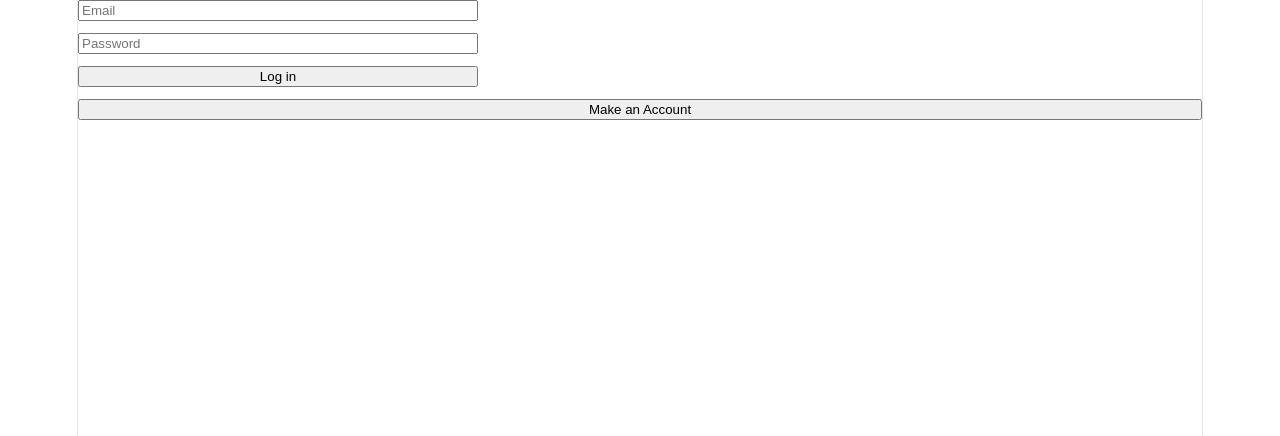
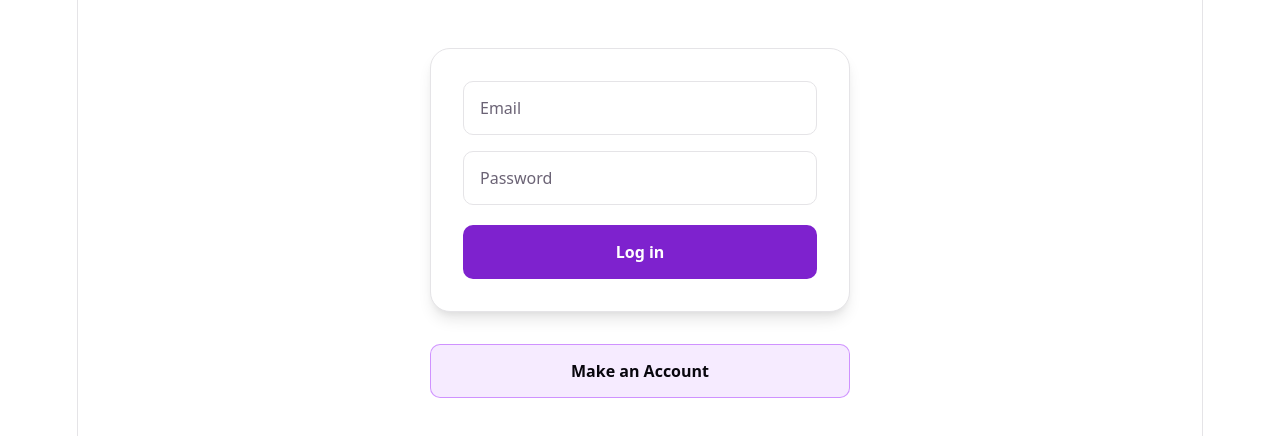
Before and after one commit to bgkz/SupportOps-AI, a React (Vite) app in the folder frontend/: page / in a window 1280 px wide. Shown: the top 436 px of the page. Built offline with nearby package versions, Linux system fonts and the light colour scheme; no server answers.

Commit message:
style: improve login form and sign-up button appearance

```diff
--- a/frontend/src/App.css
+++ b/frontend/src/App.css
@@ -5,3 +5,48 @@
   flex-direction: column;
   gap: 12px;
 }
+
+.main-app > button {
+  box-sizing: border-box;
+  align-self: center;
+  width: calc(100% - 32px);
+  max-width: 420px;
+  min-height: 50px;
+  margin: -28px 0 32px;
+  padding: 13px 20px;
+  border: 1px solid var(--accent-border);
+  border-radius: 10px;
+  background: var(--accent-bg);
+  color: var(--text-h);
+  font: inherit;
+  font-size: 16px;
+  font-weight: 600;
+  cursor: pointer;
+  transition: background 160ms ease, border-color 160ms ease;
+}
+
+.main-app > button:hover {
+  border-color: var(--accent);
+  background: var(--bg);
+}
+
+.main-app > button:active {
+  background: var(--accent-bg);
+}
+
+.main-app > button:focus-visible {
+  outline: 2px solid var(--accent);
+  outline-offset: 3px;
+}
+
+@media (max-width: 480px) {
+  .main-app > button {
+    margin-top: -12px;
+  }
+}
+
+@media (prefers-reduced-motion: reduce) {
+  .main-app > button {
+    transition: none;
+  }
+}
--- a/frontend/src/components/LoginView.css
+++ b/frontend/src/components/LoginView.css
@@ -1,6 +1,101 @@
 .login-view {
   display: flex;
   flex-direction: column;
-  gap: 12px;
-  max-width: 400px;
+  gap: 16px;
+  box-sizing: border-box;
+  width: calc(100% - 32px);
+  max-width: 420px;
+  margin: 48px auto;
+  padding: 32px;
+  border: 1px solid var(--border);
+  border-radius: 20px;
+  background: var(--bg);
+  box-shadow: var(--shadow);
+  text-align: left;
 }
+
+.login-view input {
+  box-sizing: border-box;
+  width: 100%;
+  min-width: 0;
+  min-height: 50px;
+  padding: 13px 16px;
+  border: 1px solid var(--border);
+  border-radius: 10px;
+  background: var(--bg);
+  color: var(--text-h);
+  font: inherit;
+  font-size: 16px;
+  transition: border-color 160ms ease, box-shadow 160ms ease;
+}
+
+.login-view input::placeholder {
+  color: var(--text);
+  opacity: 1;
+}
+
+.login-view input:hover {
+  border-color: var(--accent-border);
+}
+
+.login-view input:focus-visible {
+  outline: 2px solid var(--accent);
+  outline-offset: 2px;
+  border-color: var(--accent);
+  box-shadow: 0 0 0 4px var(--accent-bg);
+}
+
+.login-view button {
+  min-height: 50px;
+  margin-top: 4px;
+  padding: 13px 20px;
+  border: 1px solid transparent;
+  border-radius: 10px;
+  background: #7e22ce;
+  color: #fff;
+  font: inherit;
+  font-size: 16px;
+  font-weight: 600;
+  cursor: pointer;
+  transition: background 160ms ease, box-shadow 160ms ease;
+}
+
+.login-view button:hover {
+  background: #6b21a8;
+  box-shadow: 0 4px 12px var(--accent-bg);
+}
+
+.login-view button:active {
+  background: #581c87;
+}
+
+.login-view button:focus-visible {
+  outline: 2px solid var(--accent);
+  outline-offset: 3px;
+}
+
+.login-view [role="alert"] {
+  padding: 12px 14px;
+  border: 1px solid #ef4444;
+  border-radius: 10px;
+  background: rgba(239, 68, 68, 0.08);
+  color: var(--text-h);
+  font-size: 14px;
+  line-height: 1.5;
+  overflow-wrap: anywhere;
+}
+
+@media (max-width: 480px) {
+  .login-view {
+    margin: 24px auto;
+    padding: 24px 20px;
+    border-radius: 16px;
+  }
+}
+
+@media (prefers-reduced-motion: reduce) {
+  .login-view input,
+  .login-view button {
+    transition: none;
+  }
+}
```
